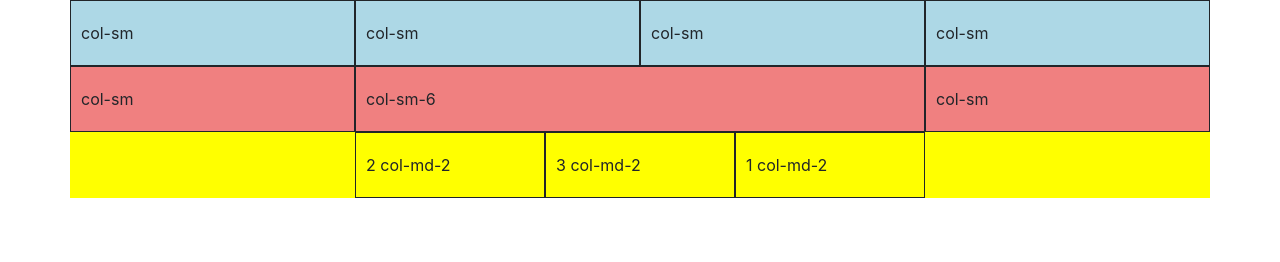
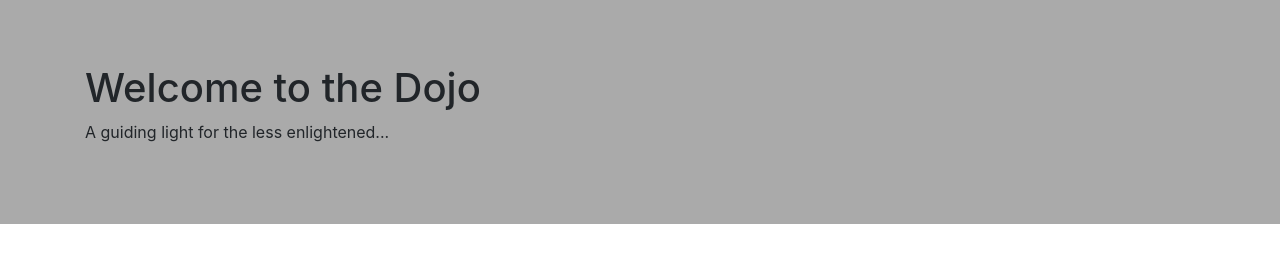
Before and after one commit to alex-kzr/bootstrap-4-tutorial, a plain HTML site: page index.html in a window 1280 px wide. Drawn offline with nearby package versions, Linux system fonts and the light colour scheme.

Commit message:
Add jumbotron

```diff
--- a/index.html
+++ b/index.html
@@ -12,28 +12,13 @@
     <title>Hello, world!</title>
   </head>
   <body>
-    <div class="container">
-        <div class="row">
-            <div class="col-sm">col-sm</div>
-            <div class="col-sm">col-sm</div>
-            <div class="col-sm">col-sm</div>
-            <div class="col-sm">col-sm</div>
-        </div>
 
-        <div class="row">
-            <div class="col-sm">col-sm</div>
-            <div class="col-sm-6">col-sm-6</div>
-            <div class="col-sm">col-sm</div>
-        </div>
-
-        <div class="row justify-content-lg-center">
-            <div class="col-md-2 order-2">1 col-md-2</div>
-            <div class="col-md-2 order-0">2 col-md-2</div>
-            <div class="col-md-2">3 col-md-2</div>
+    <div class="jumbotron jumbotron-fluid">
+        <div class="container">
+            <h1>Welcome to the Dojo</h1>
+            <p>A guiding light for the less enlightened...</p>
         </div>
     </div>
-
-
 
     <!-- Optional JavaScript -->
     <!-- jQuery first, then Popper.js, then Bootstrap JS -->
--- a/slyles.css
+++ b/slyles.css
@@ -1,16 +1,3 @@
-.container{
-    background: lightblue;
+.jumbotron{
+    background: #aaa;
 }
-
-.row:nth-child(2){
-    background: lightcoral;
-}
-
-.row:last-child{
-    background: yellow;
-}
-
-.row div{
-    padding: 20px 10px;
-    border: 1px solid;
-}
```
